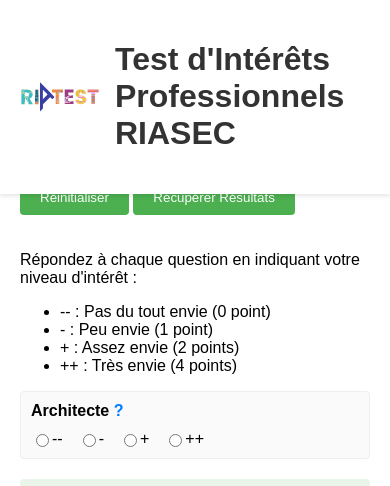
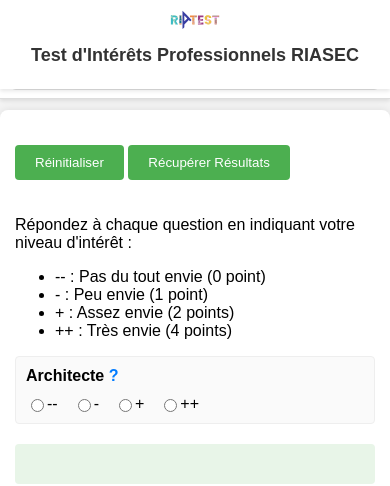
Before and after one commit to VingtC/questionnaire-riasec, a plain HTML site: page index.html in a window 390 px wide. Drawn offline with nearby package versions, Linux system fonts and the light colour scheme.

Commit message:
Add files via upload

```diff
--- a/app.js
+++ b/app.js
@@ -481,6 +481,9 @@ function displayResults(percentages, password = null) {
                 <button onclick="openRIASECExplorer('metiers')" style="background-color: #fd7e14; color: white; padding: 12px; border: none; border-radius: 6px; cursor: pointer; font-size: 14px; transition: background-color 0.3s;">
                     💼 Métiers correspondants
                 </button>
+                <button onclick="openRIASECExplorer('analyse')" style="background-color: #17a2b8; color: white; padding: 12px; border: none; border-radius: 6px; cursor: pointer; font-size: 14px; transition: background-color 0.3s;">
+                    📊 Analyse des scores - Échelle RIASEC
+                </button>
             </div>
         </div>
     `;
@@ -942,6 +945,9 @@ function displayRetrievedResults(percentages, responses) {
                 <button onclick="openRIASECExplorer('metiers')" style="background-color: #fd7e14; color: white; padding: 12px; border: none; border-radius: 6px; cursor: pointer; font-size: 14px; transition: background-color 0.3s;">
                     💼 Métiers correspondants
                 </button>
+                <button onclick="openRIASECExplorer('analyse')" style="background-color: #17a2b8; color: white; padding: 12px; border: none; border-radius: 6px; cursor: pointer; font-size: 14px; transition: background-color 0.3s;">
+                    📊 Analyse des scores - Échelle RIASEC
+                </button>
             </div>
         </div>
     `;
@@ -1053,6 +1059,10 @@ function openRIASECExplorer(type) {
         case 'metiers':
             url = `https://vingtc.github.io/RIASEC-m-tiers/#${dominantProfile}`;
             break;
+        case 'analyse':
+            const scores = ['r', 'i', 'a', 's', 'e', 'c'].map(cat => `${cat}=${Math.round(currentPercentages[cat])}`).join('&');
+            url = `https://vingtc.github.io/riasec-chelles/?${scores}&scale=Riatest&max=100`;
+            break;
         default:
             return;
     }
--- a/styles.css
+++ b/styles.css
@@ -159,3 +159,53 @@ button:hover, .button:hover {
     margin-bottom: 20px;
     color: #2e7d32;
 }
+
+/* Mobile responsiveness */
+@media (max-width: 768px) {
+    .header {
+        padding: 10px;
+        gap: 10px;
+    }
+
+    .header h1 {
+        font-size: 18px;
+        line-height: 1.2;
+        word-wrap: break-word;
+        hyphens: auto;
+    }
+
+    .riasec-image {
+        width: 50px;
+        height: auto;
+    }
+
+    .progress-container {
+        top: 70px; /* Adjusted for smaller header */
+        padding: 8px 10px;
+    }
+
+    .progress-bar {
+        height: 12px;
+    }
+
+    .container {
+        margin-top: 110px; /* Adjusted for smaller header + progress */
+        padding: 15px;
+    }
+
+    .header {
+        flex-wrap: wrap;
+        justify-content: center;
+        text-align: center;
+    }
+
+    .header h1 {
+        flex: 1 1 100%;
+        order: 2;
+        margin-top: 5px;
+    }
+
+    .riasec-image {
+        order: 1;
+    }
+}
```
